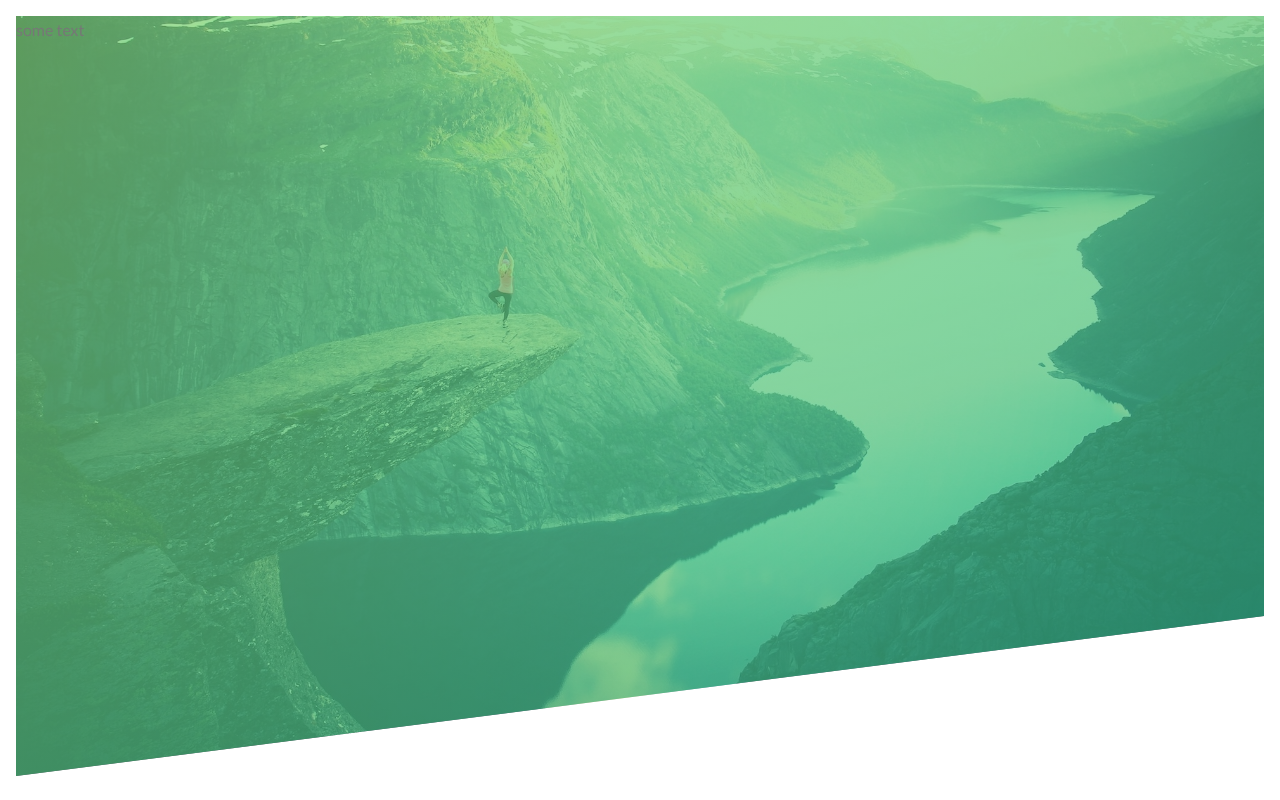
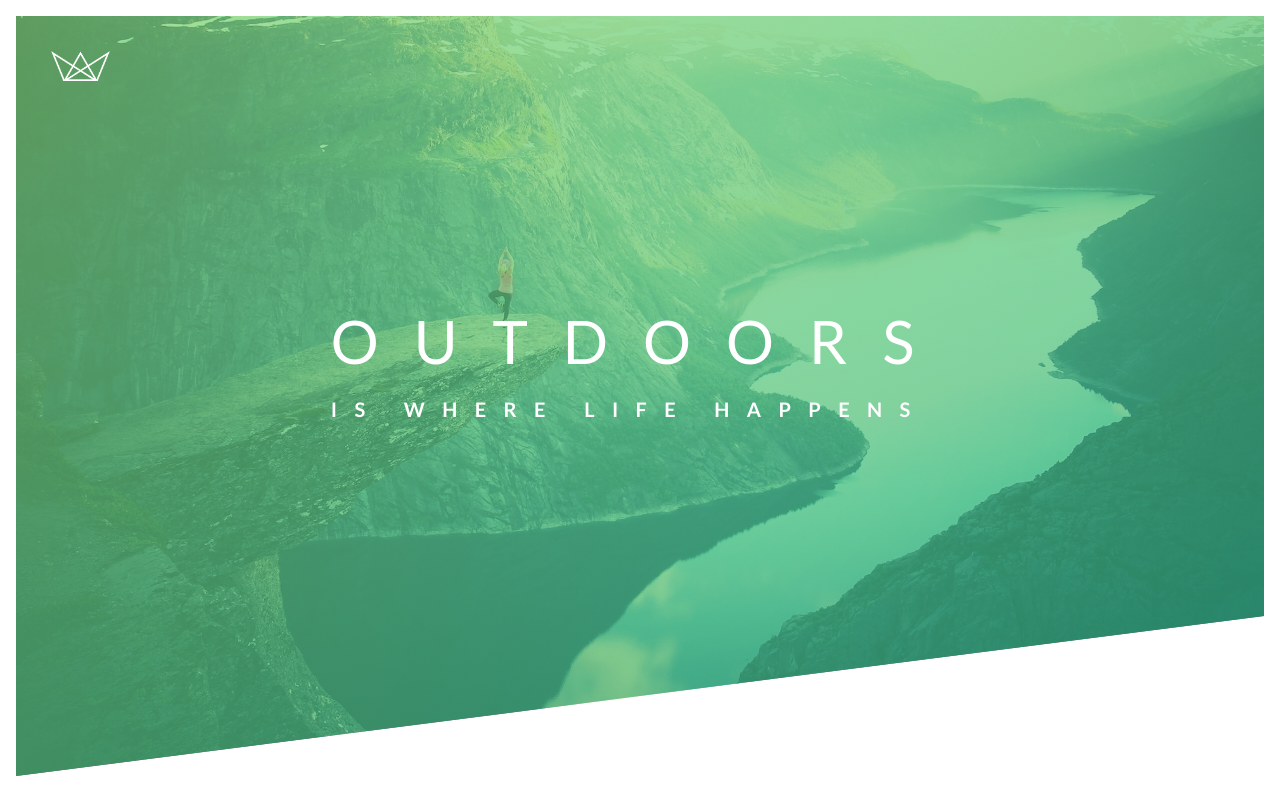
Before and after one commit to TonatiuhGonzalez/CSS, a plain HTML site: page Natours/starter/index.html in a window 1280 px wide. Drawn offline with Linux system fonts and the light colour scheme; files that its build step writes are made by us from their sources.

Commit message:
Se agrega text de bienvenida y estilos

```diff
--- a/Natours/starter/css/style.css
+++ b/Natours/starter/css/style.css
@@ -27,5 +27,41 @@ body{
     background-image: linear-gradient( to right bottom, #7ed56fb0,#28b485b0), url("../img/hero.jpg");
     background-size: cover;
     background-position: top;
+    position: relative;
+
     clip-path: polygon(0 0, 100% 0, 100% 75vh, 0 100%);
 }
+
+.logo-box{
+    position:absolute;
+    top: 35px;
+    left: 35px;
+}
+
+.logo{
+    height: 30px;
+}
+
+.text-box{
+    position: absolute;
+    top: 45%;
+    left: 50%;
+    transform: translate(-50%, -50%);
+}
+
+.heading-primary{
+    color: #fff;
+    text-transform: uppercase;
+}
+.heading-primary-main{
+    display: block;
+    font-size: 60px;
+    font-weight: 400;
+    letter-spacing: 35px;
+}
+.heading-primary-sub{
+    display: block;
+    font-size: 20px;
+    font-weight: 700;
+    letter-spacing: 17.4px;
+}
--- a/Natours/starter/index.html
+++ b/Natours/starter/index.html
@@ -14,7 +14,15 @@
     </head>
     <body>
         <header class="header">
-            some text
+            <div class="logo-box">
+                <img src="img/logo-white.png" alt="Logo" class="logo">
+            </div>
+                <div class="text-box">
+                    <h1 class="heading-primary">
+                    <span class="heading-primary-main">Outdoors</span>
+                    <span class="heading-primary-sub">is where life happens</span>
+                </h1>
+            </div>
         </header>
     </body>
 </html>
```
